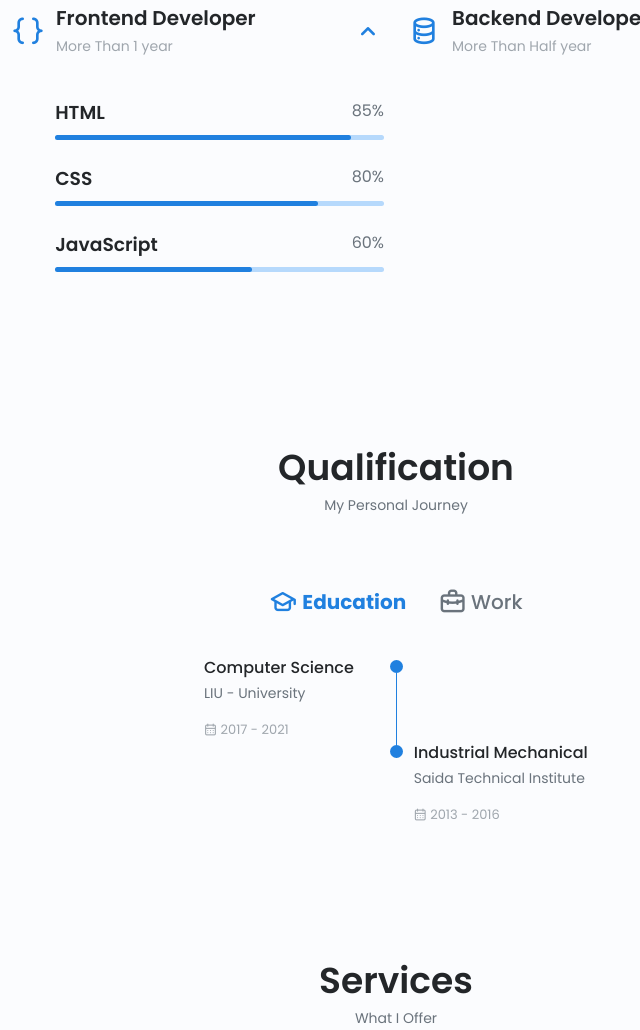
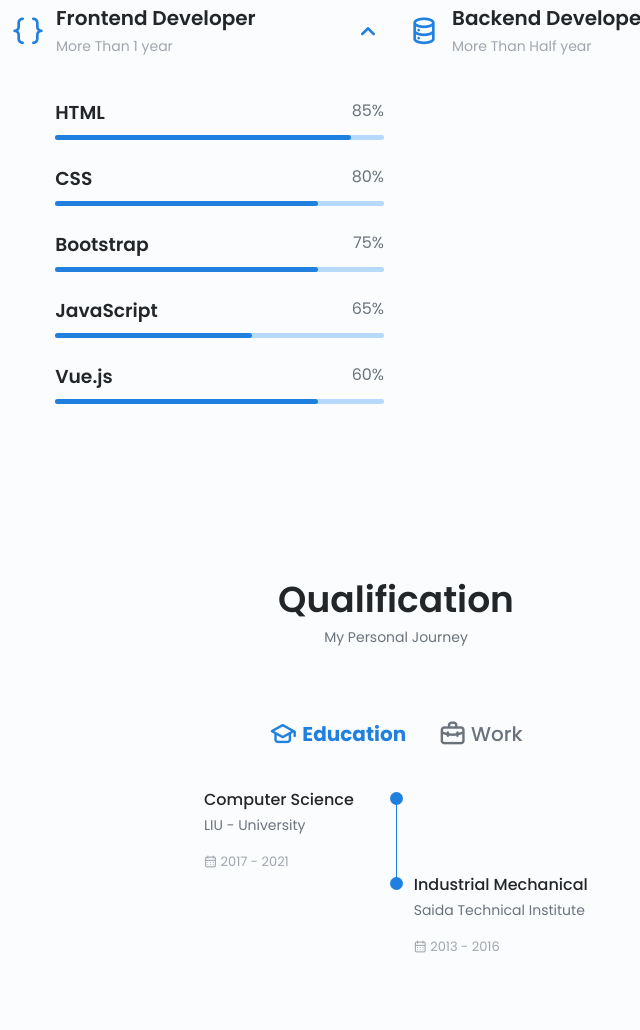
Before and after one commit to MahmoudMasriShayyah/Portfolio, a plain HTML site: page index.html in a window 1280 px wide. Shown: the part 1542-2572 px from the top of the page, without its empty margins (244-884 px from the left). Drawn offline with nearby package versions, Linux system fonts and the light colour scheme.

Commit message:
Update index.html

```diff
--- a/index.html
+++ b/index.html
@@ -175,13 +175,34 @@
 
                                 <div class="skills-data">
                                     <div class="skills-titles">
+                                        <h3 class="skills-name">Bootstrap</h3>
+                                        <span class="skills-number">75%</span>
+                                    </div>
+                                    <div class="skills-bar">
+                                        <span class="skills-percentage skills-css"></span>
+                                    </div>
+                                </div>
+
+                                <div class="skills-data">
+                                    <div class="skills-titles">
                                         <h3 class="skills-name">JavaScript</h3>
-                                        <span class="skills-number">60%</span>
+                                        <span class="skills-number">65%</span>
                                     </div>
                                     <div class="skills-bar">
                                         <span class="skills-percentage skills-js"></span>
                                     </div>
                                 </div>
+
+                                <div class="skills-data">
+                                    <div class="skills-titles">
+                                        <h3 class="skills-name">Vue.js</h3>
+                                        <span class="skills-number">60%</span>
+                                    </div>
+                                    <div class="skills-bar">
+                                        <span class="skills-percentage skills-css"></span>
+                                    </div>
+                                </div>
+
                             </div>
                         </div>
                     </div>
```
